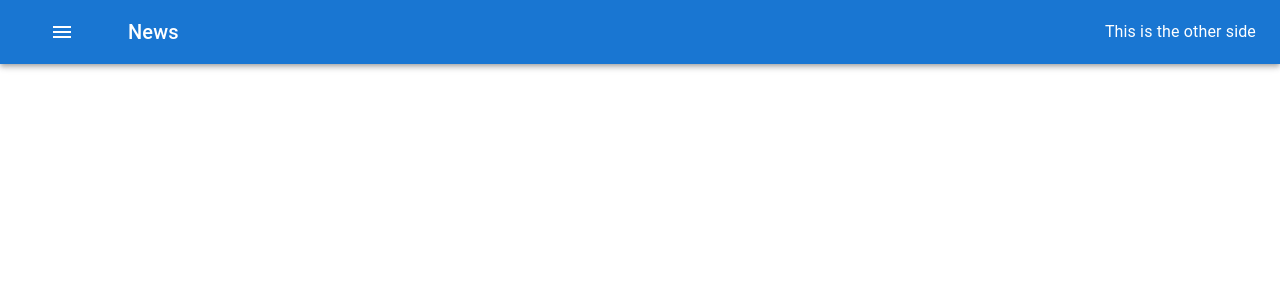
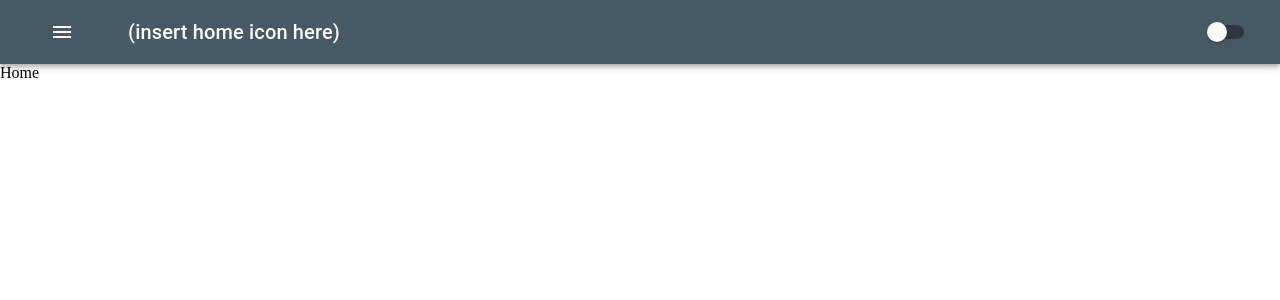
Before and after one commit to HZ-2000/Personal-Website-V2, a React (Create React App) app in the folder frontend/: page / in a window 1280 px wide. Shown: the top 300 px of the page. Built offline with nearby package versions, Linux system fonts and the light colour scheme.

Commit message:
Added custom themeing

```diff
--- a/frontend/src/components/ABar/ABar.tsx
+++ b/frontend/src/components/ABar/ABar.tsx
@@ -4,7 +4,8 @@ import {
     Toolbar,
     Box,
     Typography,
-    IconButton
+    IconButton,
+    Switch
 } from '@mui/material';
 import MenuIcon from '@mui/icons-material/Menu';
 
@@ -23,10 +24,10 @@ export const ABar: React.FC = () => {
                         <MenuIcon />
                     </IconButton>
                     <Typography variant="h6" component="div" sx={{ flexGrow: 1 }}>
-                        News
+                        (insert home icon here)
                     </Typography>
                     <Typography>
-                        This is the other side
+                        <Switch color="secondary" />
                     </Typography>
                 </Toolbar>
             </AppBar>
--- a/frontend/src/components/App/App.tsx
+++ b/frontend/src/components/App/App.tsx
@@ -1,16 +1,38 @@
-import { Container, Box } from '@mui/system';
+import { Box } from '@mui/system';
 import { Outlet } from 'react-router-dom';
 import React from 'react';
 import { ABar } from '../';
+import { createTheme } from '@mui/material/styles';
+import { ThemeProvider } from '@emotion/react';
+
+const theme = createTheme({
+    palette: {
+        mode: "light",
+        primary: {
+            light: '#718792',
+            main: '#455a64',
+            dark: '#1c313a',
+            contrastText: '#fff',
+        },
+        secondary: {
+            light: '#87ffff',
+            main: '#4ccfe0',
+            dark: '#009eae',
+            contrastText: '#000',
+        },
+    },
+});
 
 
 export const App: React.FC = () => {
     return (
         <React.Fragment>
-            <ABar />
-            <Box>
-                <Outlet />
-            </Box>
+            <ThemeProvider theme={theme}>
+                <ABar />
+                <Box>
+                    <Outlet />
+                </Box>
+            </ThemeProvider>
         </React.Fragment>
     )
 }
```
Also changed, not shown: frontend/src/index.tsx (+7 -2 lines).
